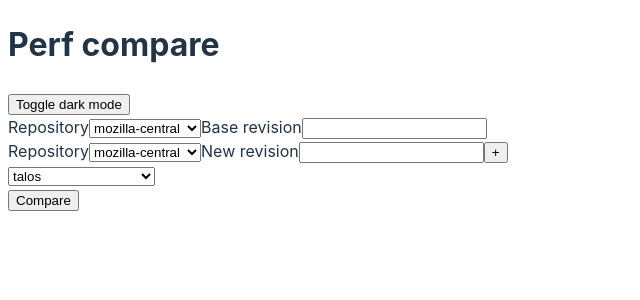
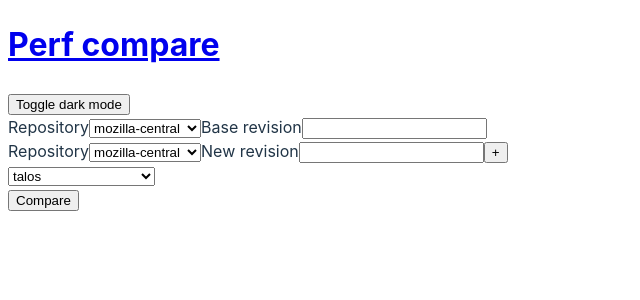
Before and after one commit to julienw/perfcompare-reactrouter, a React (Vite) app: page / in a window 1280 px wide. Shown: the top 300 px of the page, without its empty margins (0-640 px from the left). Built offline with nearby package versions, Linux system fonts and the light colour scheme.

Commit message:
Add a link to home

```diff
--- a/src/routes/root.jsx
+++ b/src/routes/root.jsx
@@ -1,8 +1,10 @@
-import { Outlet } from "react-router-dom";
+import { Outlet, Link } from "react-router-dom";
 export function Root() {
   return (
     <>
-      <h1>Perf compare</h1>
+      <h1>
+        <Link to="/">Perf compare</Link>
+      </h1>
       <button>Toggle dark mode</button>
       <div className="content">
         <Outlet />
```
